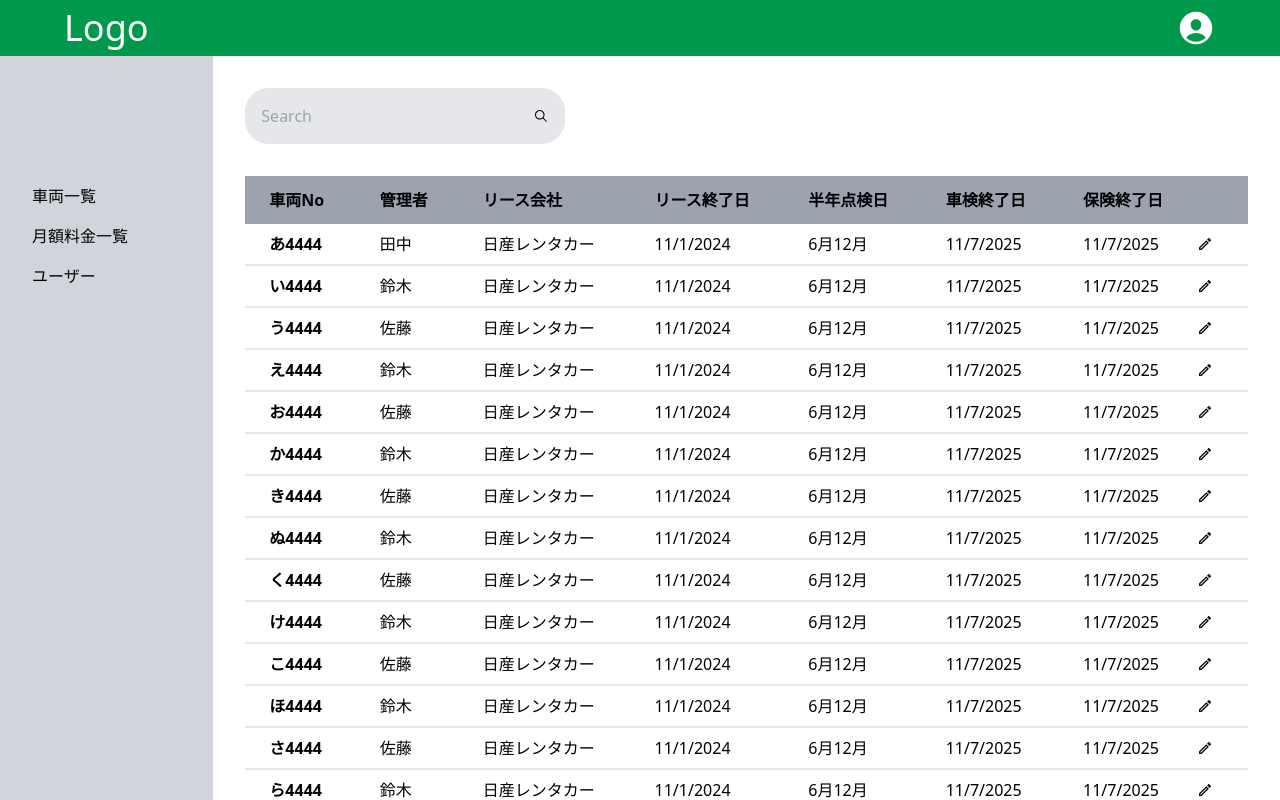
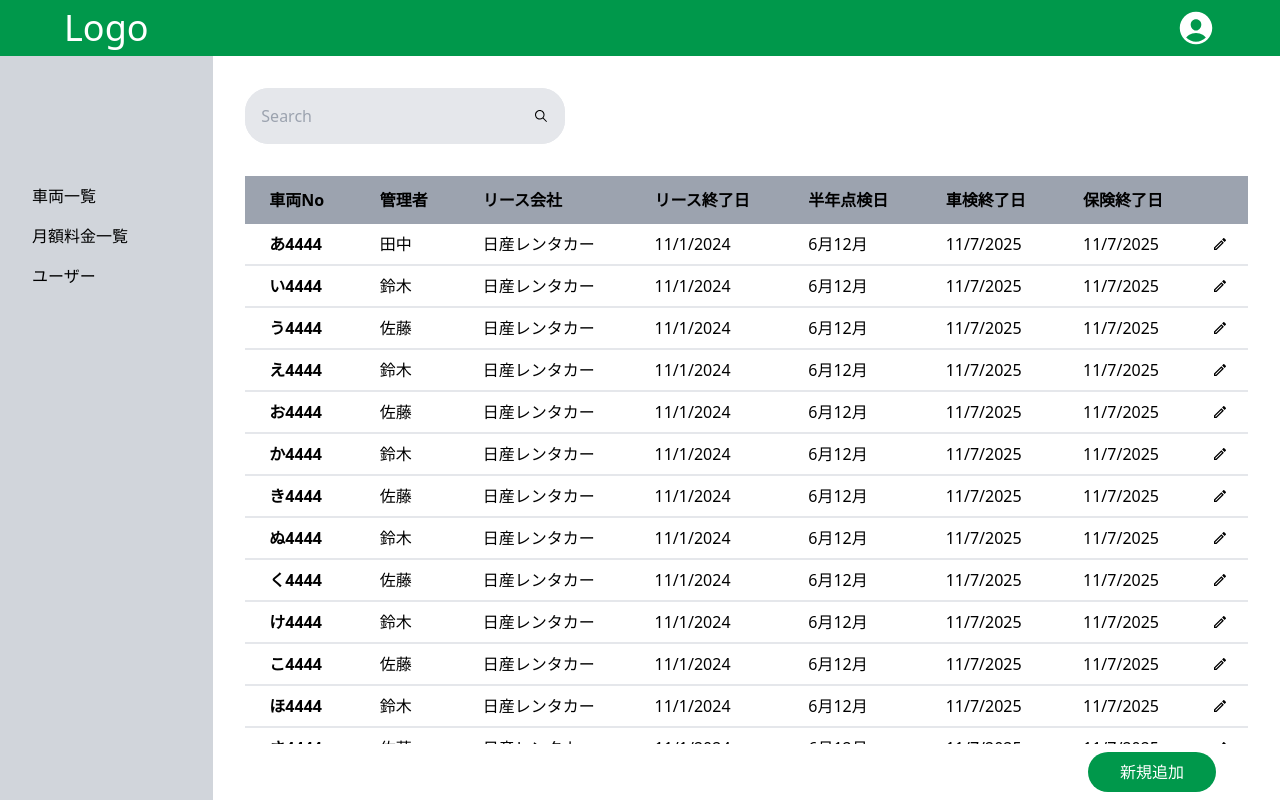
Before and after one commit to imaimai1997/fleet-managiment-app, a Next.js app: page / in a window 1280 px wide. Built offline with nearby package versions, Linux system fonts and the light colour scheme.

Commit message:
home画面の作成 (#40)

```diff
--- a/components/CarList/index.tsx
+++ b/components/CarList/index.tsx
@@ -57,7 +57,7 @@ const CarList = ({ data }: Props) => {
                 <td className="px-6 py-2">
                   {new Date(car.insuarance_expires_date).toLocaleDateString()}
                 </td>
-                <td className="hover:text-primary-700">
+                <td className="px-4 hover:text-primary-700">
                   <MdOutlineEdit />
                 </td>
               </tr>
--- a/src/app/(dashboard)/page.tsx
+++ b/src/app/(dashboard)/page.tsx
@@ -1,6 +1,8 @@
 import React from "react";
 import SearchBar from "../../../components/SearchBar";
 import CarList from "../../../components/CarList";
+import PrimaryButton from "../../../components/PrimaryButton";
+import Link from "next/link";
 
 const page = async () => {
   const res = await fetch("http://localhost:3000/testdata/cardata.json");
@@ -8,9 +10,14 @@ const page = async () => {
 
   return (
     <>
-      <div className="m-8">
+      <div className="mx-8 mt-8 mb-16">
         <SearchBar />
         <CarList data={data} />
+      </div>
+      <div className="w-5/6 fixed bottom-0 text-end px-16 py-2 bg-white">
+        <Link href="/create">
+          <PrimaryButton name="新規追加" />
+        </Link>
       </div>
     </>
   );
```
